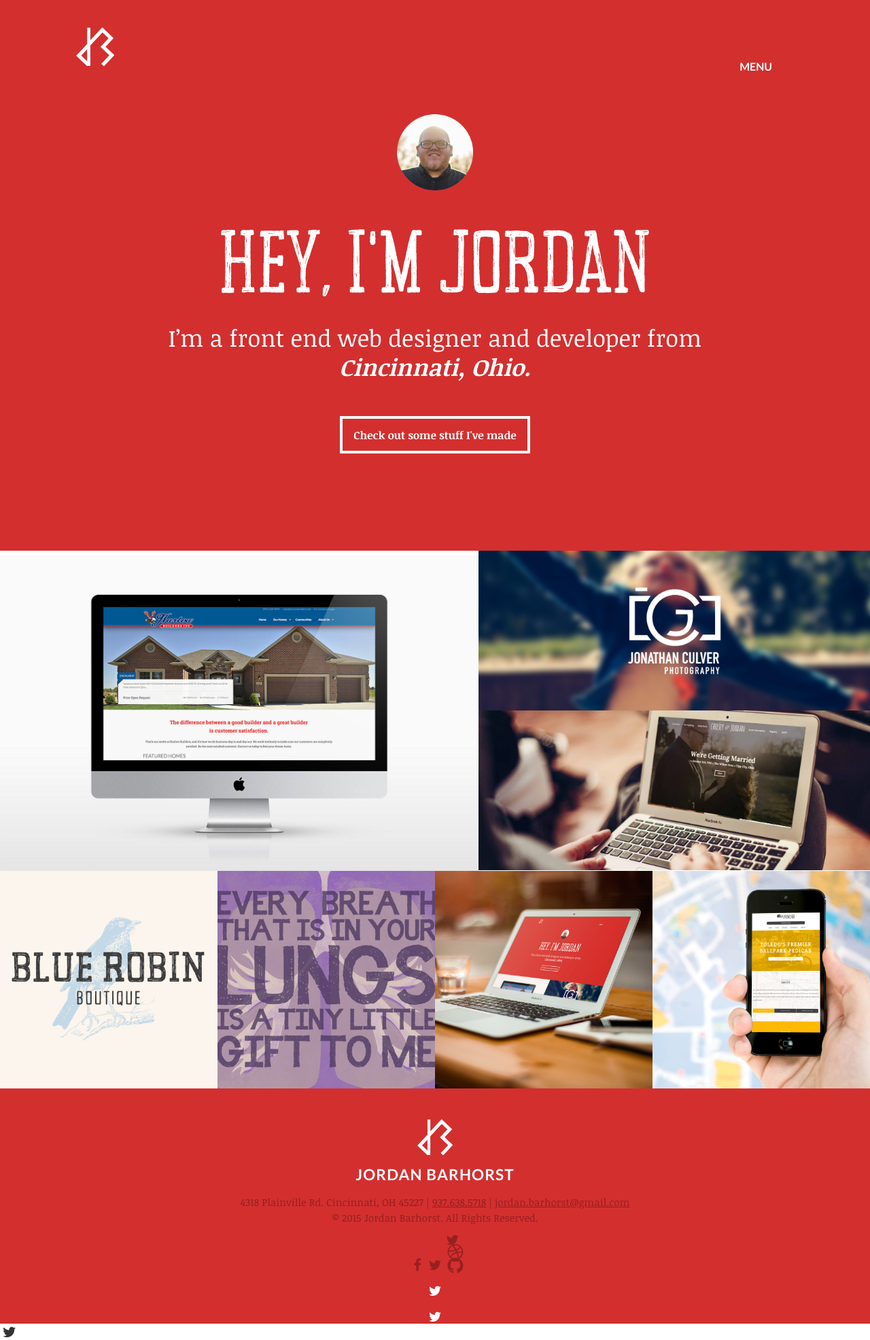
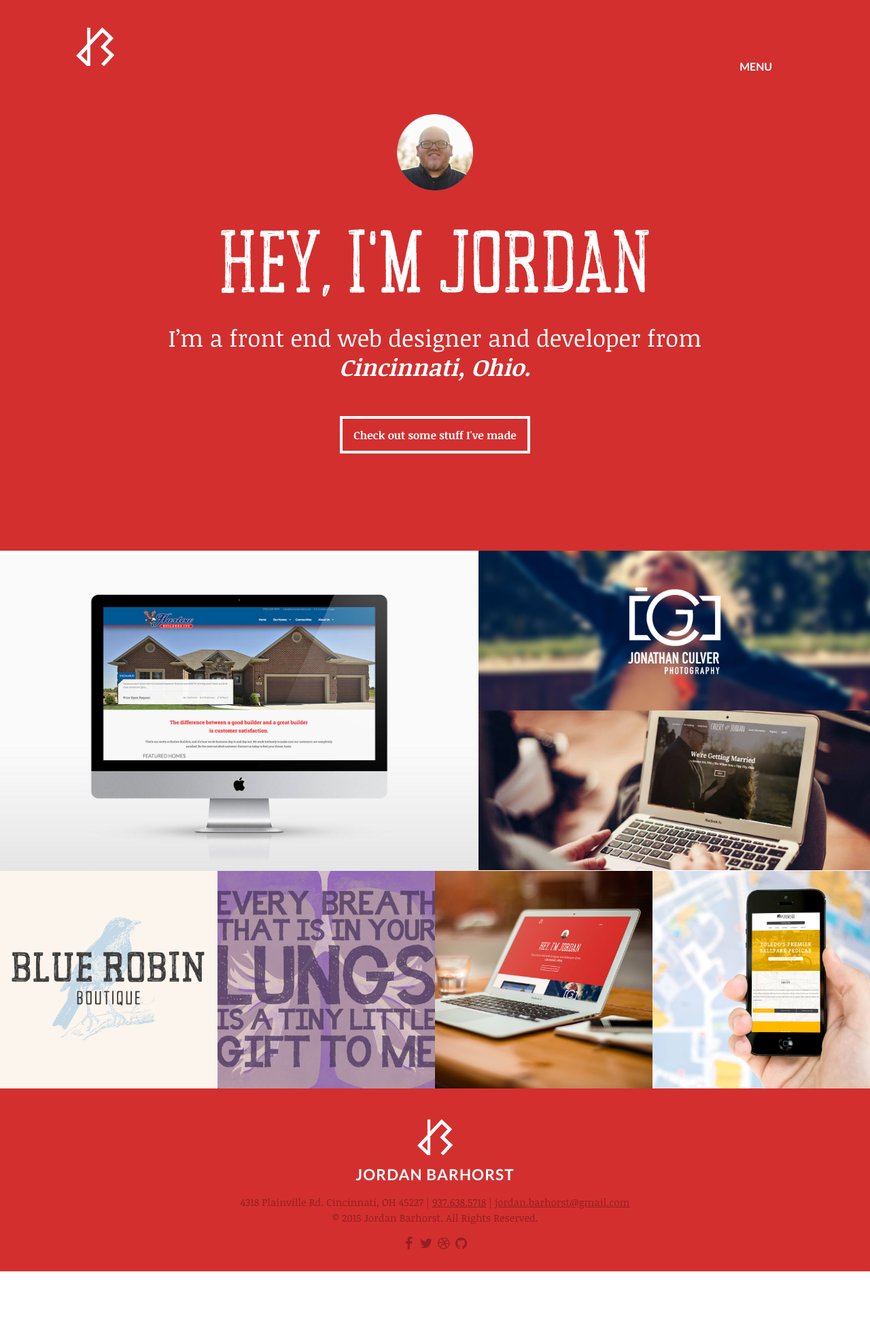
Before and after one commit to jordanbarhorst/jordanbarhorst.github.io, a Jekyll site: the page built from index.html, in a window 1280 px wide. Shown: the whole page at 68% size. Built offline with Jekyll 4.4.1, drawn with Linux system fonts in a browser that asks for light colours; nearby versions of some CDN libraries; Markdown is read by kramdown in place of the engine named in the settings; after the commit the page ends 1870 px from its top, so only the background shows below that.

Commit message:
Update footer.html

```diff
--- a/_includes/footer.html
+++ b/_includes/footer.html
@@ -3,6 +3,6 @@
     <img src="assets/img/logo-white.png" alt="Jordan Barhorst - Cincinnati Web Design">
     <h5>Jordan Barhorst</h5>
       <p>4318 Plainville Rd. Cincinnati, OH 45227 | <a href="tel:9376385718">937.638.5718</a> | <a href="mailto:jordanbarhorst@gmail.com">jordan.barhorst@gmail.com</a><br />&copy; 2015 Jordan Barhorst. All Rights Reserved.</p>
-      <p><a target="_blank" href="https://www.facebook.com/jordanbarhorst"><i class="fa fa-facebook fa-lg fa-fw"></i></a><a target="_blank" href="twitter.com/jordanbarhorst"><i class="fa fa-twitter fa-lg fa-fw"></a><a target="_blank" href="dribbble.com/jordanbarhorst"><i class="fa fa-dribbble fa-lg fa-fw"></i></a><a target="_blank" href="https://github.com/jordanbarhorst"><i class="fa fa-github fa-lg fa-fw"></i></a></p>
+      <p><a target="_blank" href="https://www.facebook.com/jordanbarhorst"><i class="fa fa-facebook fa-lg fa-fw"></i></a><a target="_blank" href="twitter.com/jordanbarhorst"><i class="fa fa-twitter fa-lg fa-fw"></i></a><a target="_blank" href="dribbble.com/jordanbarhorst"><i class="fa fa-dribbble fa-lg fa-fw"></i></a><a target="_blank" href="https://github.com/jordanbarhorst"><i class="fa fa-github fa-lg fa-fw"></i></a></p>
   </div>
 </footer>
```
